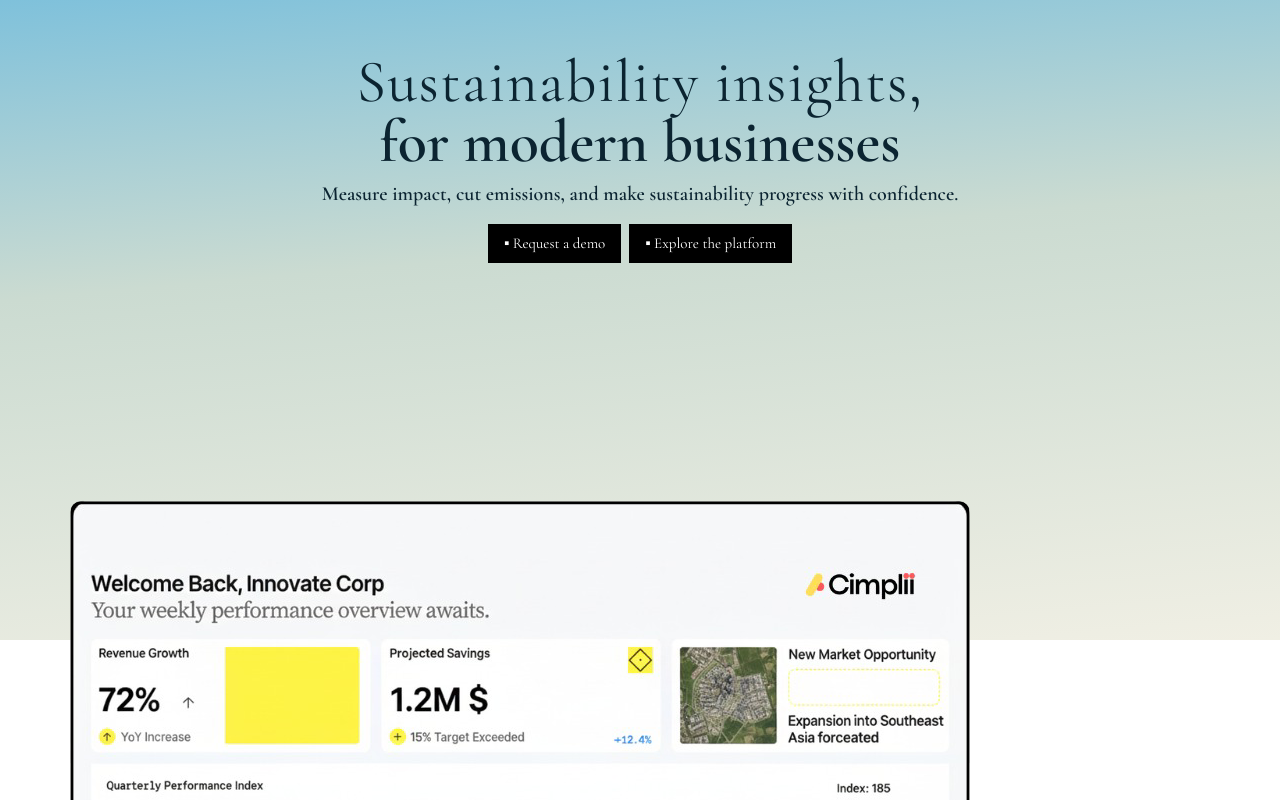
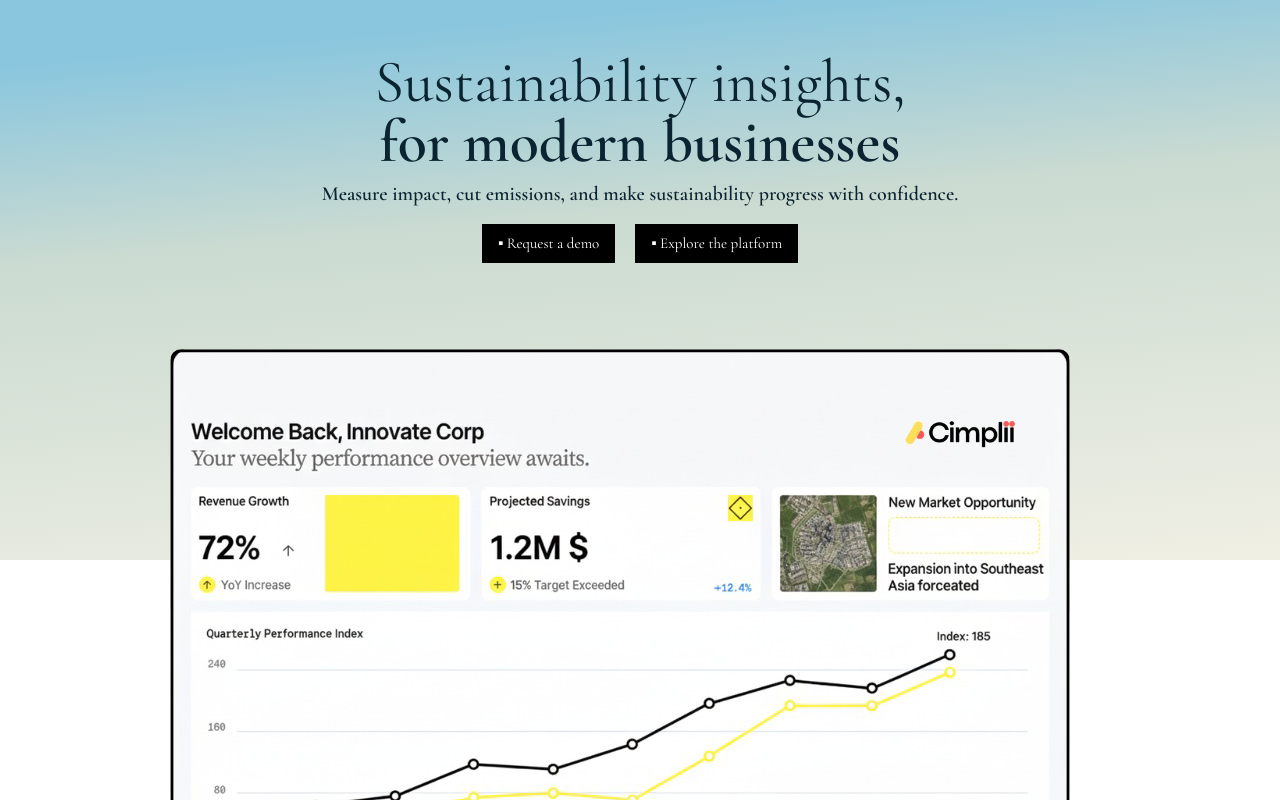
Before and after one commit to kluivstar/Cimplii, a React (Vite) app: page / in a window 1280 px wide. Shown: the top 800 px of the page. Built offline with nearby package versions, Linux system fonts and the light colour scheme.

Commit message:
Override Hero section on lg-laptop screens

```diff
--- a/src/App.css
+++ b/src/App.css
@@ -3,7 +3,7 @@
 /* Hero background (gradient with fallback color) */
 .hero {
 	background-color: #7fc1db; /* fallback */
-	background: linear-gradient(175deg, rgba(127, 193, 219, 1) 0%, rgb(203, 219, 209) 40%, rgba(240, 239, 228, 1) 100%);
+	background: linear-gradient(175deg, rgba(127, 193, 219, 0.918) 10%, rgb(203, 219, 209) 40%, rgba(240, 239, 228, 1) 100%);
 	color: #0b2431;
 
 }
--- a/src/components/Hero.jsx
+++ b/src/components/Hero.jsx
@@ -3,11 +3,11 @@ import HeroImg from "../assets/hero-image.png";
 
 export default function Hero() {
   return (
-    <section className="hero px-5">
-      <div className="text-center py-8 h-140 md:h-160">
+    <section className="hero px-5 lg:px-10">
+      <div className="text-center py-8 h-140 md:h-160 lg:h-140">
         {/* Hero Text */}
         <div className="flex flex-col md:gap-5">
-          <h2 className="text-[29px] md:text-6xl leading-5 tracking-wide md:mt-10">Sustainability insights,</h2>
+          <h2 className="text-[29px] md:text-6xl leading-5 tracking-wide lg:tracking-normal md:mt-10">Sustainability insights,</h2>
           <h2 className="text-3xl font-semibold md:text-6xl">
         for modern businesses</h2>
         </div>
@@ -16,7 +16,7 @@ export default function Hero() {
         </p>
         <Button />
         {/* Hero Image */}
-        <div className="mt-5 md:mt-0 ">
+        <div className="mt-5 md:mt-0 lg:px-20 lg:-mt-38">
           <img src={HeroImg} className="outline-black" alt="" />
         </div>
       </div>
--- a/src/components/navbar/Navbar.jsx
+++ b/src/components/navbar/Navbar.jsx
@@ -4,7 +4,7 @@ import Logo from '../../assets/cimplii.png'
 export default function Navbar() {
 
   return (
-    <main className="px-4 bg-[#7fc1db]">
+    <main className="px-4 bg-[#7fc1dbe1]">
       <nav className='flex xl:hidden justify-between items-center -mt-4'>
         {/* Navigation Logo */}
         <div className="">
--- a/src/components/ui/Button.jsx
+++ b/src/components/ui/Button.jsx
@@ -2,7 +2,7 @@ import React from 'react'
 
 const Button = () => {
   return (
-    <div className='mt-4 flex flex-col gap-2 items-center md:flex-row md:justify-center'>
+    <div className='mt-4 flex flex-col gap-2 items-center md:flex-row md:justify-center lg:gap-5'>
       <button className="bg-black text-white px-4 py-2 text-[15px] hover:bg-slate-300 hover:text-black">▪ Request a demo</button>
       <button className="bg-black text-white px-4 py-2 text-[15px] hover:bg-slate-300 hover:text-black">▪ Explore the platform</button>
 
```
